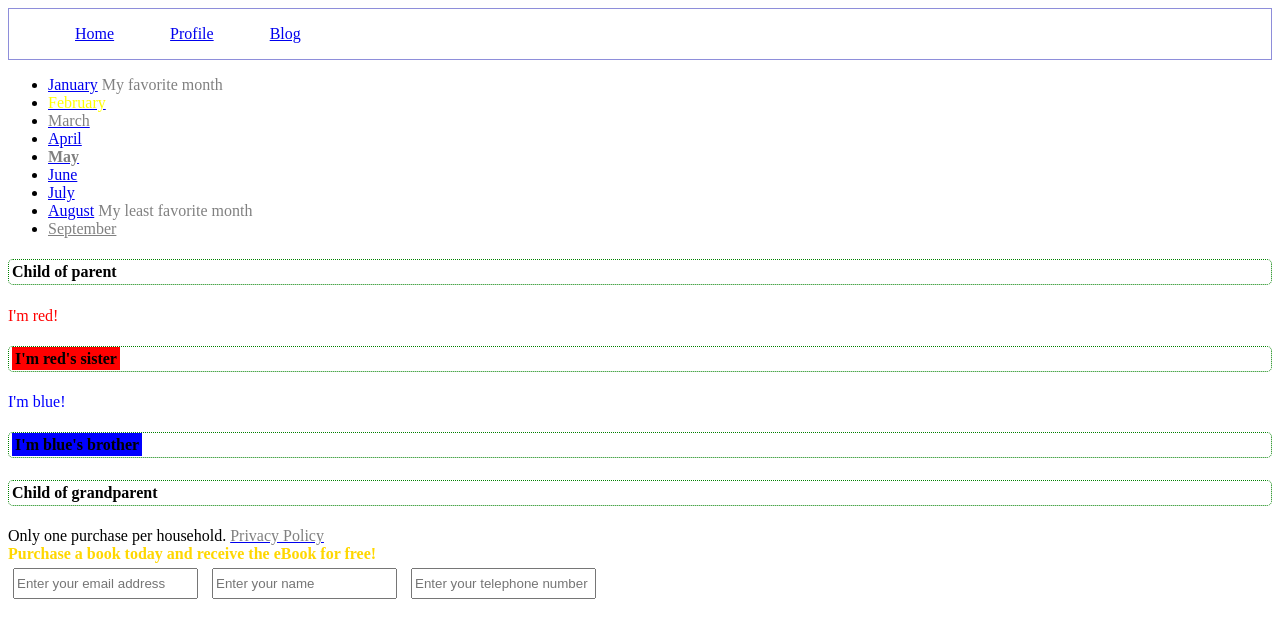
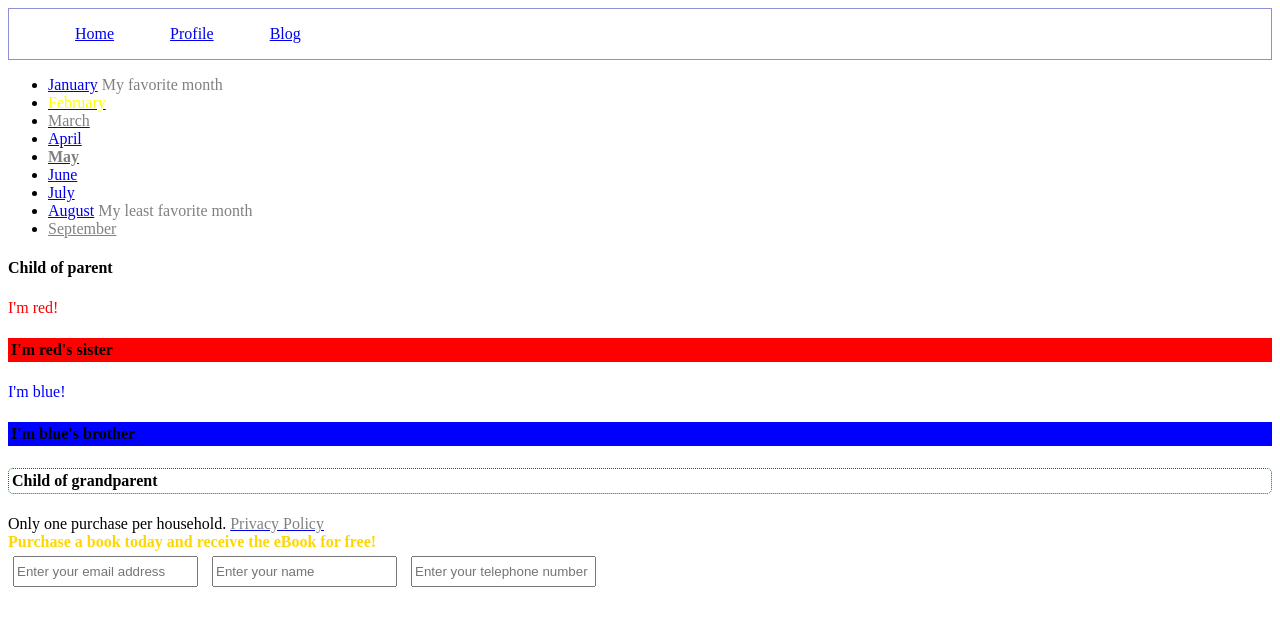
Before and after one commit to melissawheatley/CSS101, a plain HTML site: page css-selectors/index.html in a window 1280 px wide. Drawn offline with Linux system fonts and the light colour scheme; a script that the page names is missing.

Commit message:
fix siblings classes

```diff
--- a/css-selectors/index.html
+++ b/css-selectors/index.html
@@ -71,10 +71,10 @@
           <div class="parent">
             <h4>Child of parent</h4>
             <div>
-              <div><span class="red">I'm red!</span></div>
-              <h4><span class="red-bg">I'm red's sister</span></h4>
-              <div><span class="blue">I'm blue!</span></div>
-              <h4><span class="blue-bg">I'm blue's brother</span></h4>
+              <div class="red">I'm red!</div>
+              <h4>I'm red's sister</h4>
+              <div class="blue">I'm blue!</div>
+              <h4>I'm blue's brother</h4>
             </div>
           </div>
           <h4>Child of grandparent</h4>
--- a/css-selectors/selectors.css
+++ b/css-selectors/selectors.css
@@ -29,17 +29,17 @@ nav li {
     color: blue;
 }
 
-.red-bg {
+.red + h4{
     background-color: red;
     padding: 3px;
 }
 
-.blue-bg {
+.blue + h4{
     background-color: blue;
     padding: 3px;
 }
 
-.grandparent h4{
+.grandparent > h4{
     border: 1px dotted green;
     border-radius: 5px;
     padding: 3px
```
